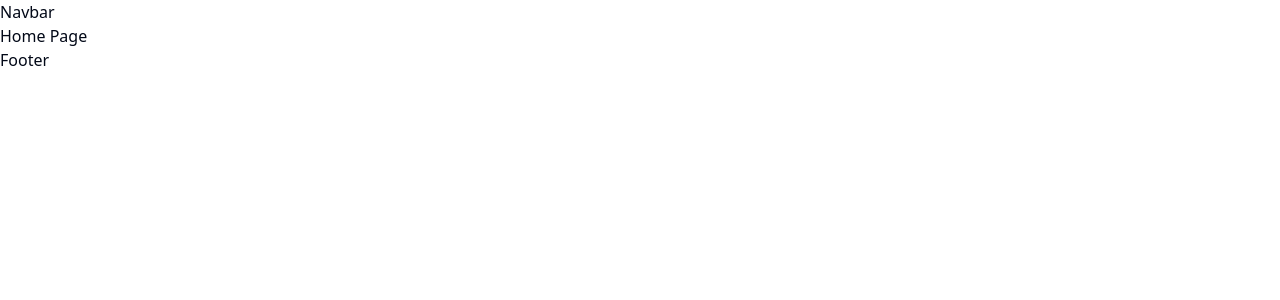
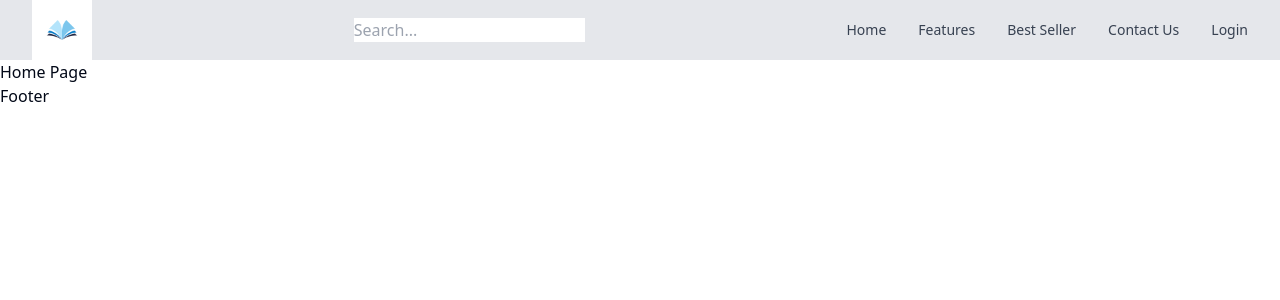
Before and after one commit to DmytoBondar/BookShelf-FullStack-React-Redux-Express, a React (Vite) app: page / in a window 1280 px wide. Shown: the top 300 px of the page. Built offline with nearby package versions, Linux system fonts and the light colour scheme.

Commit message:
Implemented Navbar UI

```diff
--- a/src/layout/Navbar.tsx
+++ b/src/layout/Navbar.tsx
@@ -1,8 +1,38 @@
-import React from 'react'
-
+import Logo from '@/assets/logo.jpg';
+import {Link} from 'react-router-dom';
 const Navbar = () => {
   return (
-    <div>Navbar</div>
+    <nav className="border-gray-200 bg-gray-200 text-gray-200">
+      <div className="container mx-auto flex flex-wrap items-center justify-between">
+        <a href="#" className="flex">
+          <img src={Logo} alt="" width="60" height="90" />
+        </a>
+
+        <div>
+          <input type="text" placeholder='Search...' />
+        </div>
+
+        <div className="hidden md:block w-full md:w-auto" id="mobile-menu">
+          <ul className="flex-col md:flex-row flex md:space-x-8 mt-4 md:mt-0 md:text-sm md:font-medium">
+            <li>
+              <Link to="/" className="text-gray-700 block pl-3 pr-4 py-2 hover:text-blue-700 md:p-0 rounded focus:outline-none" aria-current="page">Home</Link>
+            </li>
+            <li>
+              <a href="#" className="text-gray-700 block pl-3 pr-4 py-2 hover:text-blue-700 md:p-0 rounded focus:outline-none" aria-current="page">Features</a>
+            </li>
+            <li>
+              <a href="#" className="text-gray-700 block pl-3 pr-4 py-2 hover:text-blue-700 md:p-0 rounded focus:outline-none" aria-current="page">Best Seller</a>
+            </li>
+            <li>
+              <a href="#" className="text-gray-700 block pl-3 pr-4 py-2 hover:text-blue-700 md:p-0 rounded focus:outline-none" aria-current="page">Contact Us</a>
+            </li>
+            <li>
+              <a href="#" className="text-gray-700 block pl-3 pr-4 py-2 hover:text-blue-700 md:p-0 rounded focus:outline-none" aria-current="page">Login</a>
+            </li>
+          </ul>
+        </div>
+      </div>
+    </nav>
   )
 }
 
```
Also changed, not shown: src/assets/logo.jpg (added).
